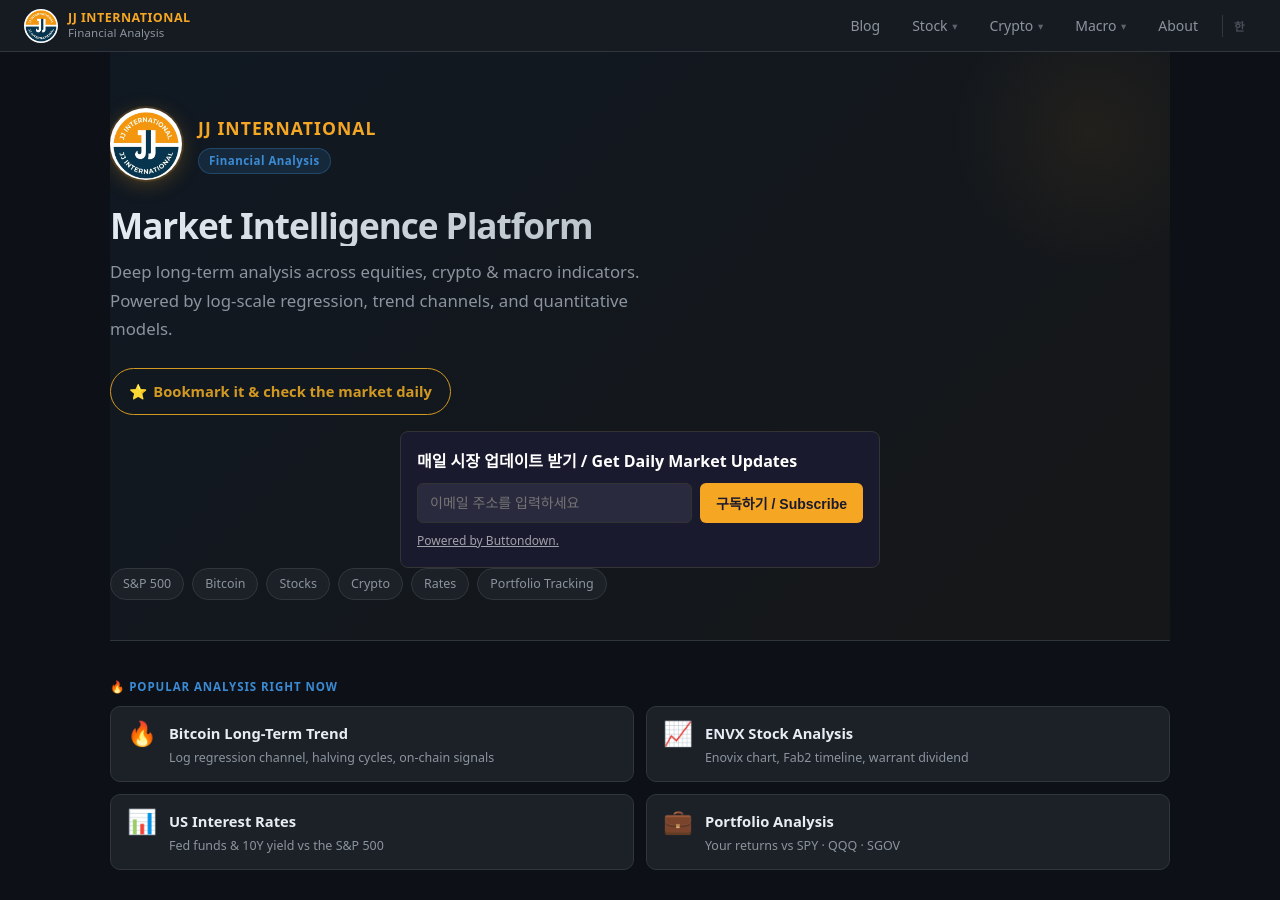
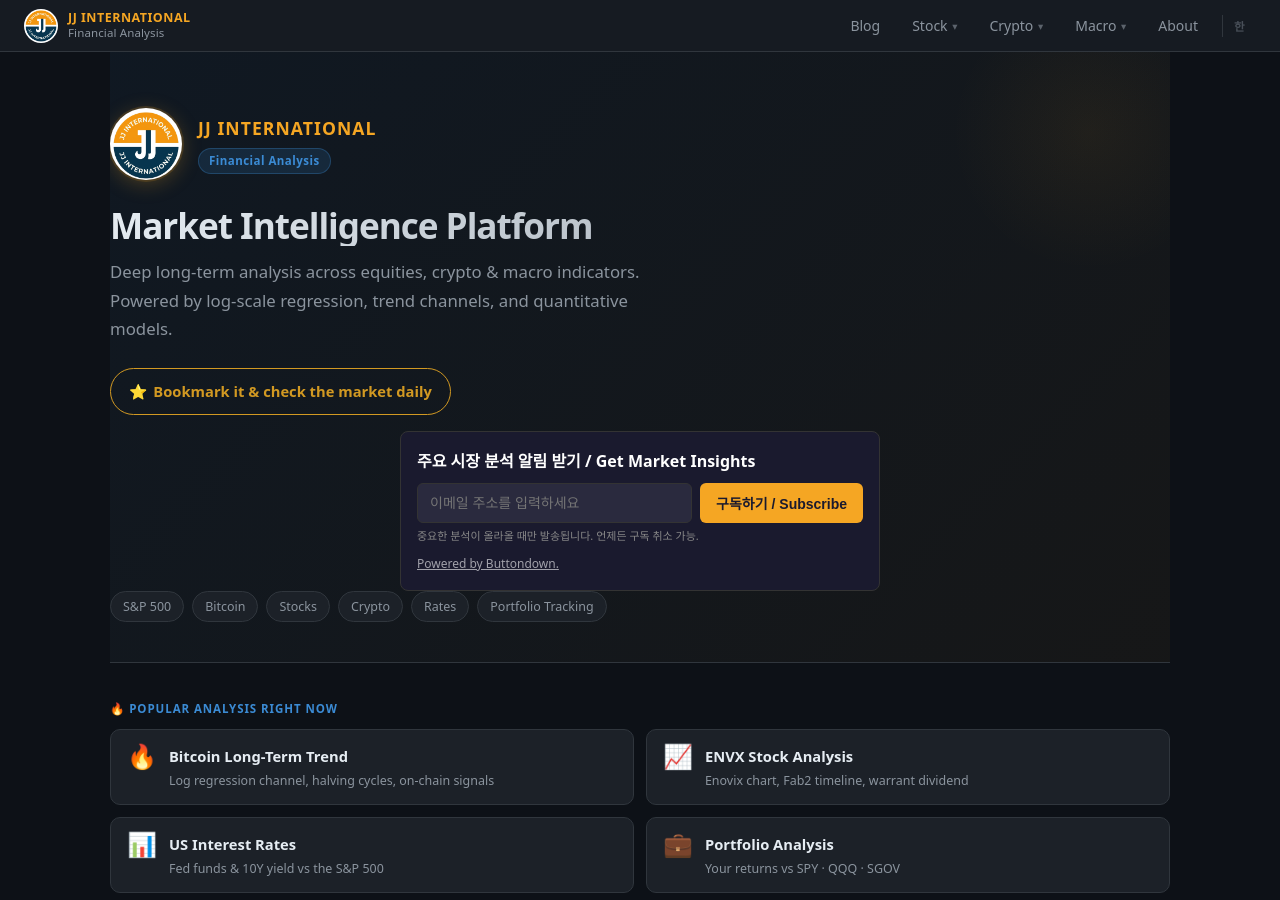
Before and after one commit to jaegunjung/finance, a Jekyll site: the page built from index.html, in a window 1280 px wide and 900 px high. Built offline with Jekyll 4.4.1, drawn with Linux system fonts in a browser that asks for light colours; a script that is not in the unit is left out.

Commit message:
구독 폼 문구를 '매일 업데이트'에서 '주요 분석 알림'으로 바꾸고 발송 빈도·구독 취소 안내를 추가해 구독 부담을 낮춤
Co-Authored-By: Claude Opus 5.5 <noreply@anthropic.com>

```diff
--- a/_includes/subscribe-form.html
+++ b/_includes/subscribe-form.html
@@ -10,7 +10,7 @@
   style="background:#1a1a2e;color:#ffffff;border:1px solid #333;border-radius:8px;padding:16px;max-width:480px;margin:16px auto 0;text-align:left;"
 >
   <label for="bd-email-{{ sf_id }}" style="display:block;font-weight:600;margin-bottom:8px;color:#ffffff;">
-    매일 시장 업데이트 받기 / Get Daily Market Updates
+    주요 시장 분석 알림 받기 / Get Market Insights
   </label>
   <div style="display:flex;gap:8px;flex-wrap:wrap;">
     <input type="email" name="email" id="bd-email-{{ sf_id }}" required
@@ -20,6 +20,9 @@
     <input type="submit" value="구독하기 / Subscribe"
       style="background:#f5a623;color:#1a1a2e;border:none;border-radius:6px;padding:10px 16px;font-weight:700;font-size:14px;cursor:pointer;" />
   </div>
+  <p style="font-size: 11px; color: #888; margin-top: 4px;">
+    중요한 분석이 올라올 때만 발송됩니다. 언제든 구독 취소 가능.
+  </p>
   <p style="margin:8px 0 0;font-size:12px;">
     <a href="https://buttondown.com/refer/{{ site.buttondown_username | default: 'jaegun' }}" target="_blank" rel="noopener" style="color:#a1a1aa;">
       Powered by Buttondown.
```
